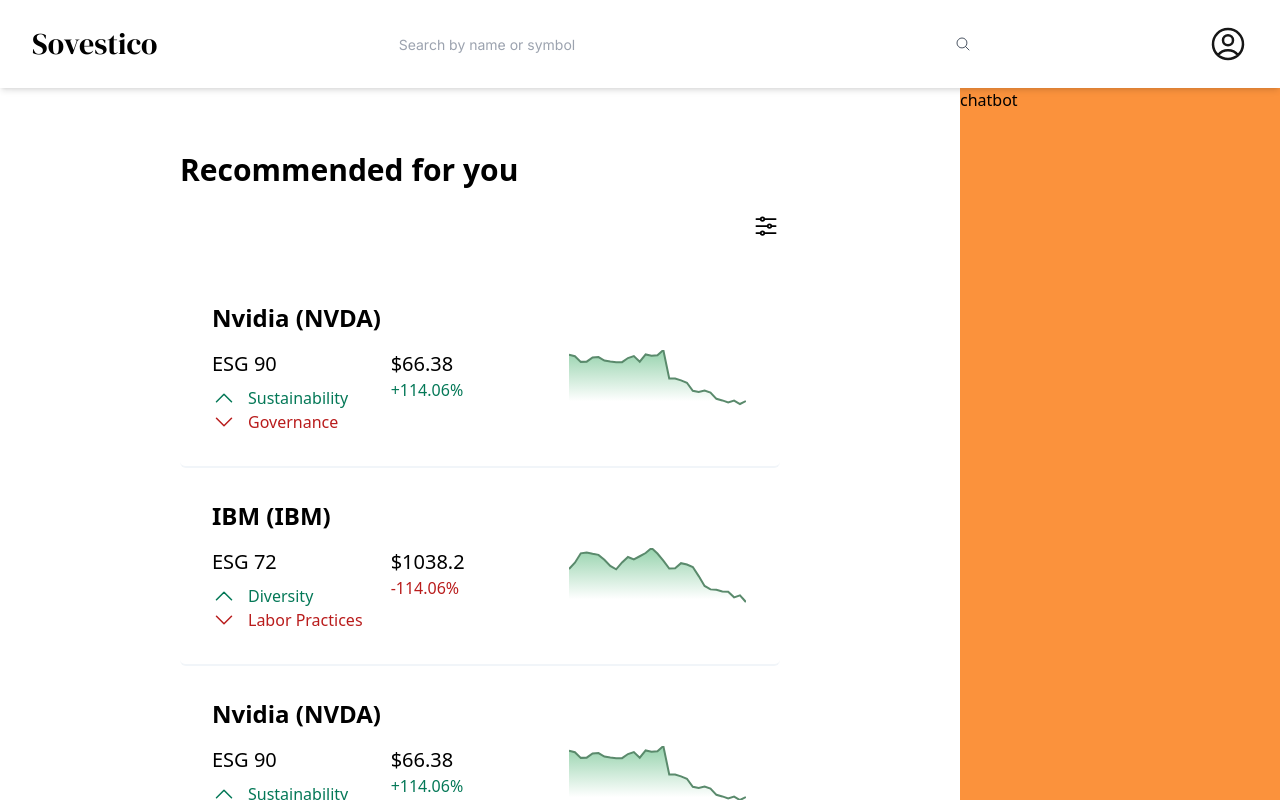
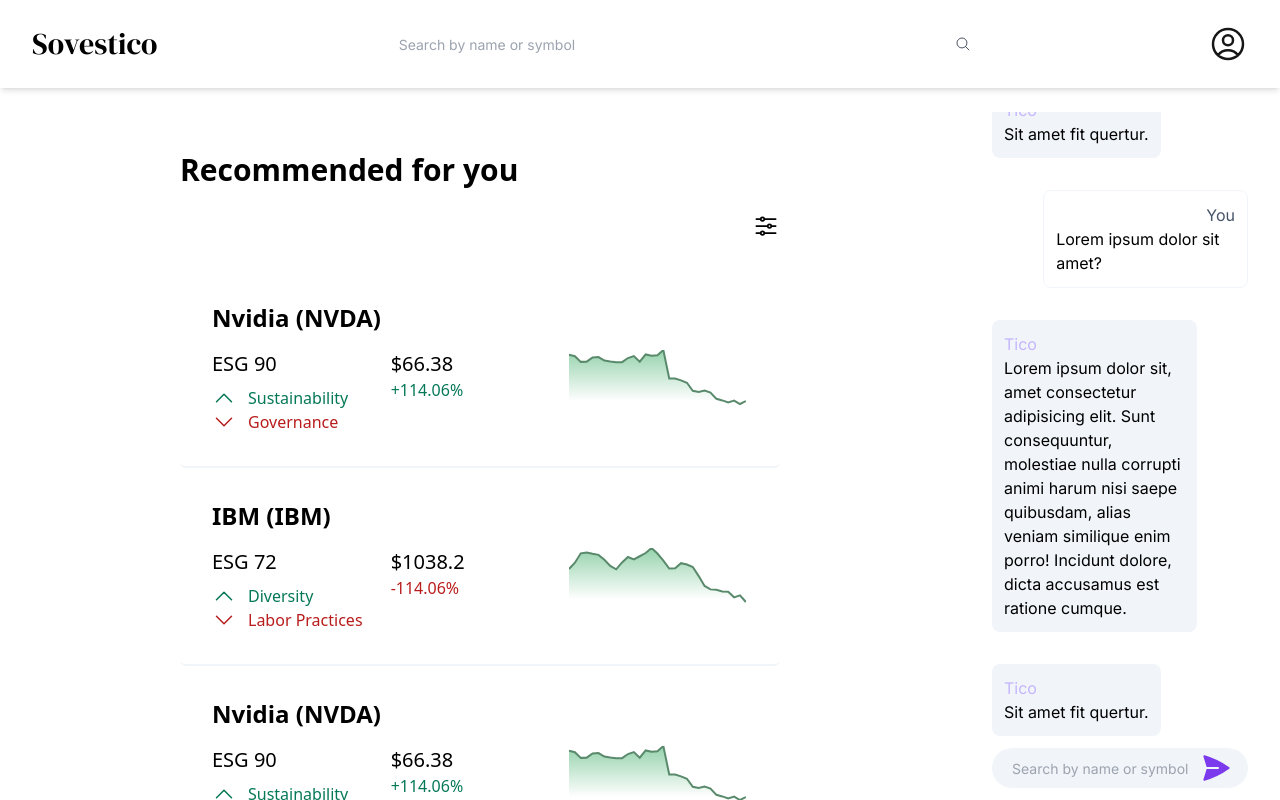
Before and after one commit to AngelaVilladiego/Sovestico, a React (Vite) app in the folder SovesticoWeb/: page /stocks in a window 1280 px wide. Built offline with nearby package versions, Linux system fonts and the light colour scheme.

Commit message:
chat interface styled

```diff
--- /dev/null
+++ b/SovesticoWeb/src/components/chat-message/chat-message.jsx
@@ -0,0 +1,26 @@
+import "./chat-message.css";
+
+function ChatMessage({ type, content }) {
+  const title = type == "received" ? "Tico" : "You";
+  const titleStyle =
+    type == "received"
+      ? "text-violet-300 text-start"
+      : "text-slate-600 ml-auto text-end";
+  const classNames =
+    type == "received"
+      ? "bg-slate-100 self-start"
+      : "bg-white border-slate-100 border-[1px] self-end";
+
+  const textContent = content
+    ? content
+    : "Lorem ipsum dolor sit, amet consectetur adipisicing elit. Sunt consequuntur, molestiae nulla corrupti animi harum nisi saepe quibusdam, alias veniam similique enim porro! Incidunt dolore, dicta accusamus est ratione cumque.";
+
+  return (
+    <div className={`${classNames} rounded-lg p-3 font-body w-fit max-w-[80%]`}>
+      <p className={`${titleStyle}`}>{title}</p>
+      <p>{textContent}</p>
+    </div>
+  );
+}
+
+export default ChatMessage;
--- /dev/null
+++ b/SovesticoWeb/src/components/chat/chat.css
@@ -0,0 +1,7 @@
+.send-message-container {
+
+}
+
+.chat-bubble-container{
+    height: calc(100% - (5rem))
+}
--- /dev/null
+++ b/SovesticoWeb/src/components/chat/chat.jsx
@@ -0,0 +1,48 @@
+import { PaperAirplaneIcon } from "@heroicons/react/24/solid";
+import { useRef } from "react";
+import ChatMessage from "../chat-message/chat-message";
+
+function Chat({ className }) {
+  const chatBox = useRef(null);
+
+  const onSendMessage = () => {
+    if (chatBox.current) {
+      console.log(chatBox.current.value);
+    }
+  };
+
+  return (
+    <div className={`${className} flex flex-col px-8`}>
+      <div className="h-full w-full relative">
+        <div className="absolute top-0 left-0 pt-6 right-0 bottom-0">
+          <div className="flex flex-col-reverse gap-8 h-full overflow-y-auto">
+            <ChatMessage type="received" content="Sit amet fit quertur." />
+            <ChatMessage type="received" />
+            <ChatMessage type="sent" content="Lorem ipsum dolor sit amet?" />
+            <ChatMessage type="received" content="Sit amet fit quertur." />
+          </div>
+        </div>
+      </div>
+      <div className="send-message-container py-3 w-full">
+        <div className="h-10 px-5 rounded-full text-sm focus:outline-none relative bg-slate-100">
+          <input
+            ref={chatBox}
+            className="w-full h-full focus:outline-none font-body bg-slate-100"
+            type="search"
+            name="search"
+            placeholder="Search by name or symbol"
+          />
+
+          <button
+            onClick={onSendMessage}
+            className="absolute right-0 top-1/2 -translate-y-1/2 mr-4"
+          >
+            <PaperAirplaneIcon className="text-violet-600 w-8 aspect-auto" />
+          </button>
+        </div>
+      </div>
+    </div>
+  );
+}
+
+export default Chat;
--- a/SovesticoWeb/src/routes/chat-layout.jsx
+++ b/SovesticoWeb/src/routes/chat-layout.jsx
@@ -1,4 +1,5 @@
 import { Outlet } from "react-router-dom";
+import Chat from "../components/chat/chat";
 
 function ChatLayout() {
   return (
@@ -6,9 +7,7 @@
       <div className="top-0 bottom-0 left-0 absolute w-9/12 bg-white overflow-y-auto">
         <Outlet />
       </div>
-      <div className="w-3/12 top-0 bottom-0 right-0 bg-orange-400 absolute">
-        <p>chatbot</p>
-      </div>
+      <Chat className="w-3/12 top-0 bottom-0 right-0 absolute"></Chat>
     </div>
   );
 }
```
Also changed, not shown: SovesticoWeb/src/components/chat-message/chat-message.css (added).
